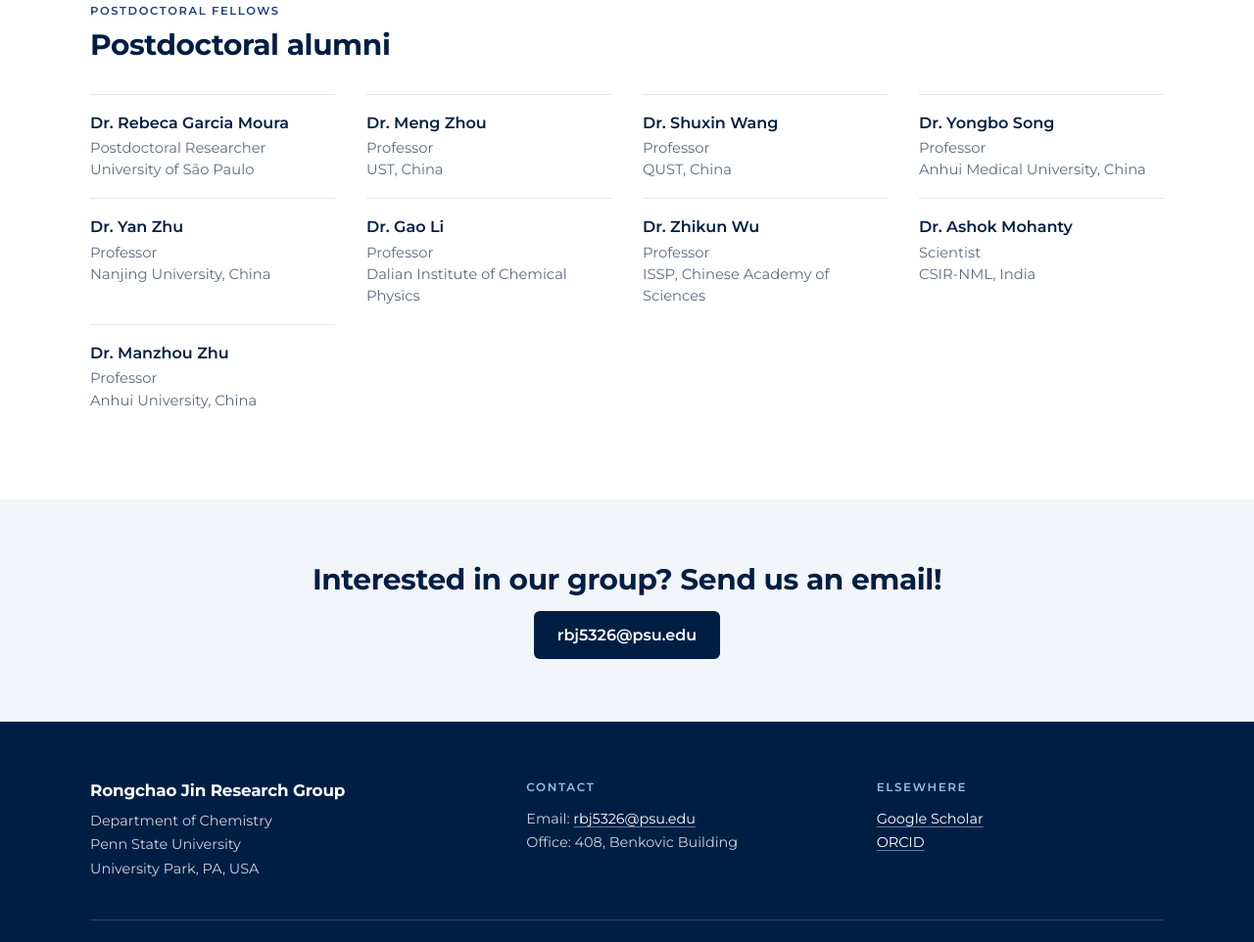
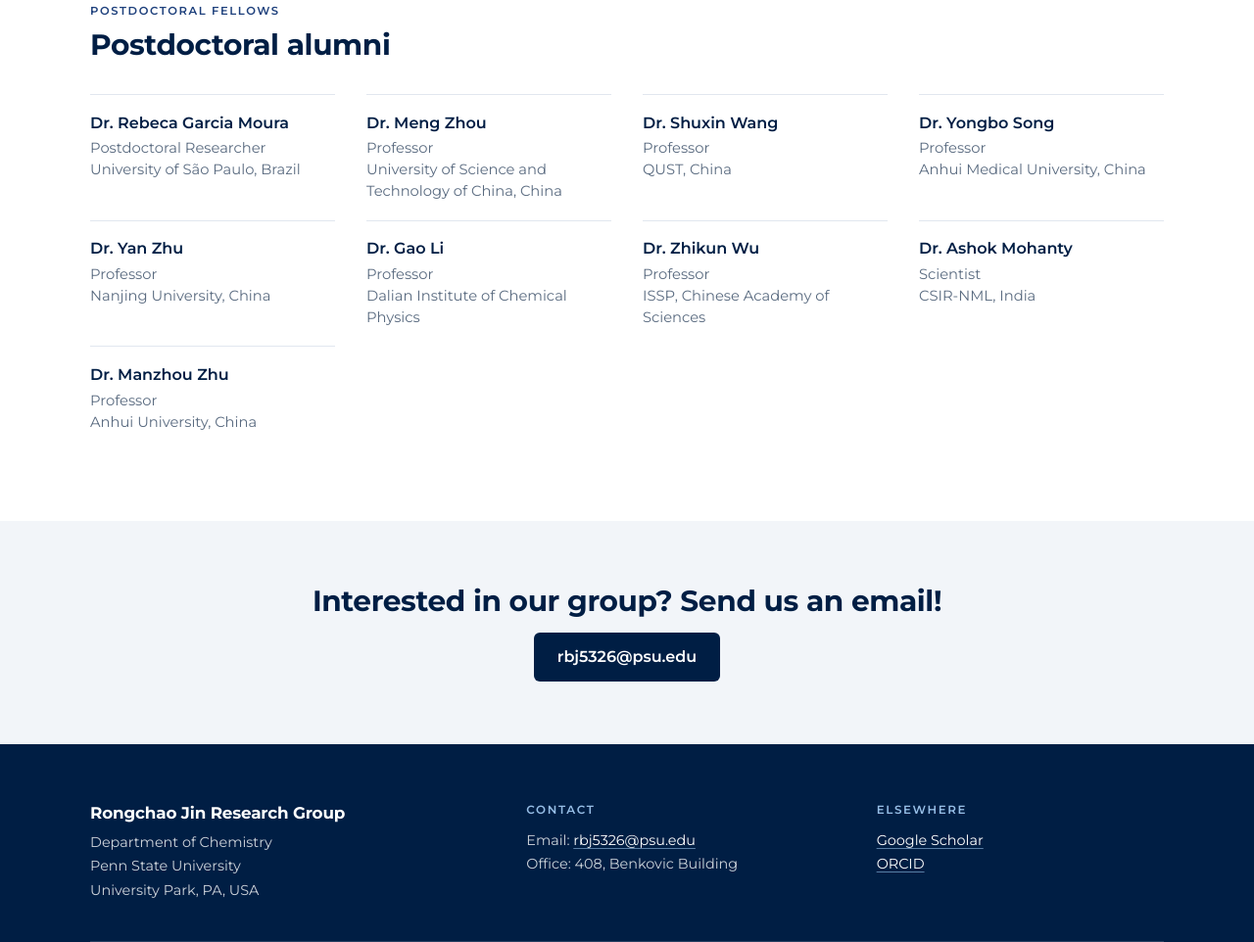
Before and after one commit to heguiying-design/rongchao, a plain HTML site: page alumni.html in a window 1280 px wide. Shown: the part 1017-1979 px from the top of the page at 98% size. Drawn offline with Linux system fonts and the light colour scheme.

Commit message:
Update alumni.html

```diff
--- a/alumni.html
+++ b/alumni.html
@@ -119,12 +119,12 @@
       <div class="alum">
         <div class="nm">Dr. Rebeca Garcia Moura</div>
         <div class="pos">Postdoctoral Researcher</div>
-        <div class="pos">University of São Paulo</div>
+        <div class="pos">University of São Paulo, Brazil</div>
       </div>
       <div class="alum">
         <div class="nm">Dr. Meng Zhou</div>
         <div class="pos">Professor</div>
-        <div class="pos">UST, China</div>
+        <div class="pos">University of Science and Technology of China, China</div>
       </div>
       <div class="alum">
         <div class="nm">Dr. Shuxin Wang</div>
```
